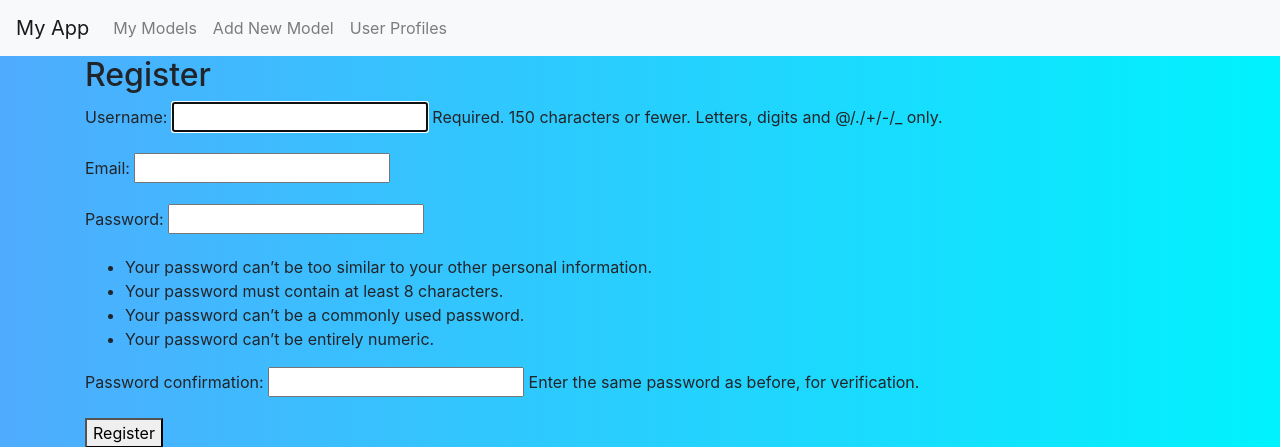
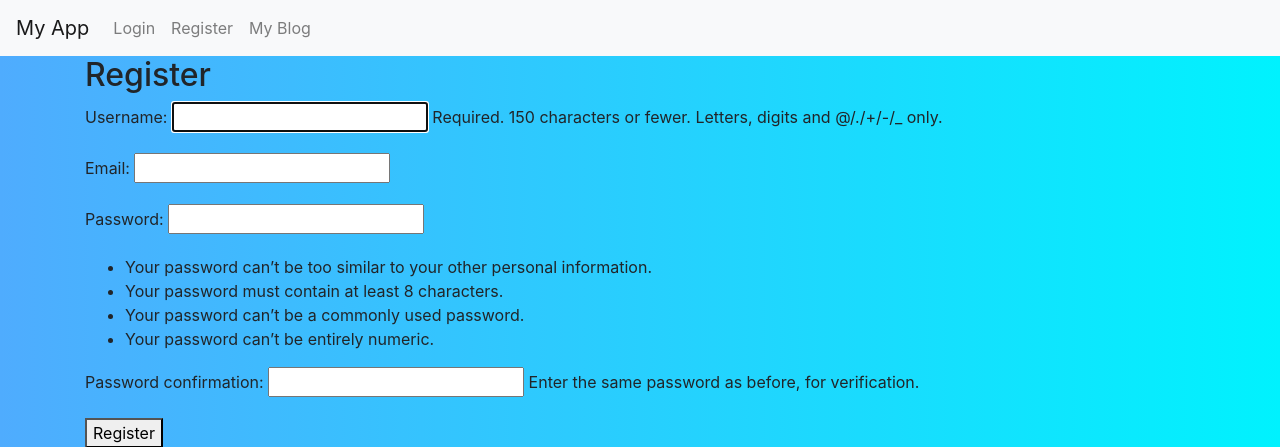
Before and after one commit to fisnikkk/django_colab, a Django app: page /register/ in a window 1280 px wide. Shown: the top 447 px of the page. Run offline with Django 4.2, Linux system fonts and the light colour scheme; parts of the project's set-up code (start-up, migrations or seed data) failed here and were passed over; some libraries are stand-ins or nearby versions.

Commit message:
now its more of a blog

```diff
--- a/my_project/my_app/templates/base.html
+++ b/my_project/my_app/templates/base.html
@@ -17,7 +17,7 @@
 </head>
 <body>
   <nav class="navbar navbar-expand-lg navbar-light bg-light">
-    <a class="navbar-brand" href="{% url 'my_model_list' %}">My App</a>
+    <a class="navbar-brand" href="{% url 'blog_post_list' %}">My App</a>
 
     <button class="navbar-toggler" type="button" data-toggle="collapse" data-target="#navbarSupportedContent" aria-controls="navbarSupportedContent" aria-expanded="false" aria-label="Toggle navigation">
       <span class="navbar-toggler-icon"></span>
@@ -25,15 +25,28 @@
 
     <div class="collapse navbar-collapse" id="navbarSupportedContent">
       <ul class="navbar-nav mr-auto">
+        {% if user.is_authenticated %}
+    <li class="nav-item">
+        <a class="nav-link" href="{% url 'logout' %}">Logout</a>
+    </li>
+{% else %}
+    <li class="nav-item">
+        <a class="nav-link" href="{% url 'login' %}">Login</a>
+    </li>
+    <li class="nav-item">
+        <a class="nav-link" href="{% url 'register' %}">Register</a>
+    </li>
+{% endif %}
+
         <li class="nav-item">
-          <a class="nav-link" href="{% url 'my_model_list' %}">My Models</a>
+          <a class="nav-link" href="{% url 'blog_post_list' %}">My Blog</a>
         </li>
+        {% if user.is_authenticated and user.is_staff %}
         <li class="nav-item">
-          <a class="nav-link" href="{% url 'my_model_create' %}">Add New Model</a>
+            <a class="nav-link" href="{% url 'user_profile_list' %}">User Profiles</a>
         </li>
-        <li class="nav-item">
-        <a class="nav-link" href="{% url 'user_profile_list' %}">User Profiles</a>
-        </li>
+        {% endif %}
+
       </ul>
     </div>
   </nav>
@@ -48,4 +61,4 @@
   <script src="https://stackpath.bootstrapcdn.com/bootstrap/4.3.1/js/bootstrap.min.js" integrity="sha384-JjSmVgyd0p3pXB1rRibZUAYoIIy6OrQ6VrjIEaFf/nJGzIxFDsf4x0xIM+B07jRM" crossorigin="anonymous"></script>
   <script src="{% static 'js/scripts.js' %}"></script>
 </body>
-</html
+</html>
```
Also changed, not shown: my_project/my_app/models.py (+9 -5 lines).
